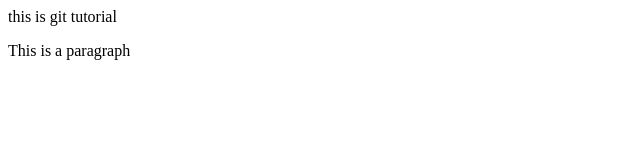
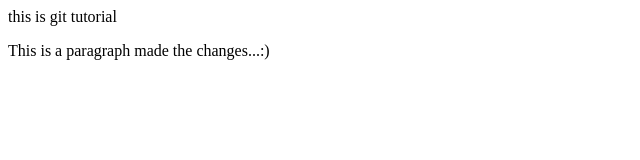
Before and after one commit to kirancv4/my_repo_cvk, a plain HTML site: page index.html in a window 1280 px wide. Shown: the whole page, without its empty margins (0-640 px from the left). Drawn offline with Linux system fonts and the light colour scheme.

Commit message:
made some changes in paragraph

```diff
--- a/index.html
+++ b/index.html
@@ -1,7 +1,8 @@
 <html>
     <head>this is git tutorial</head>
     <body>
-<p>This is a paragraph</p>
+<p>This is a paragraph made the changes...:)</p>
+
 
 
     </body>
```
